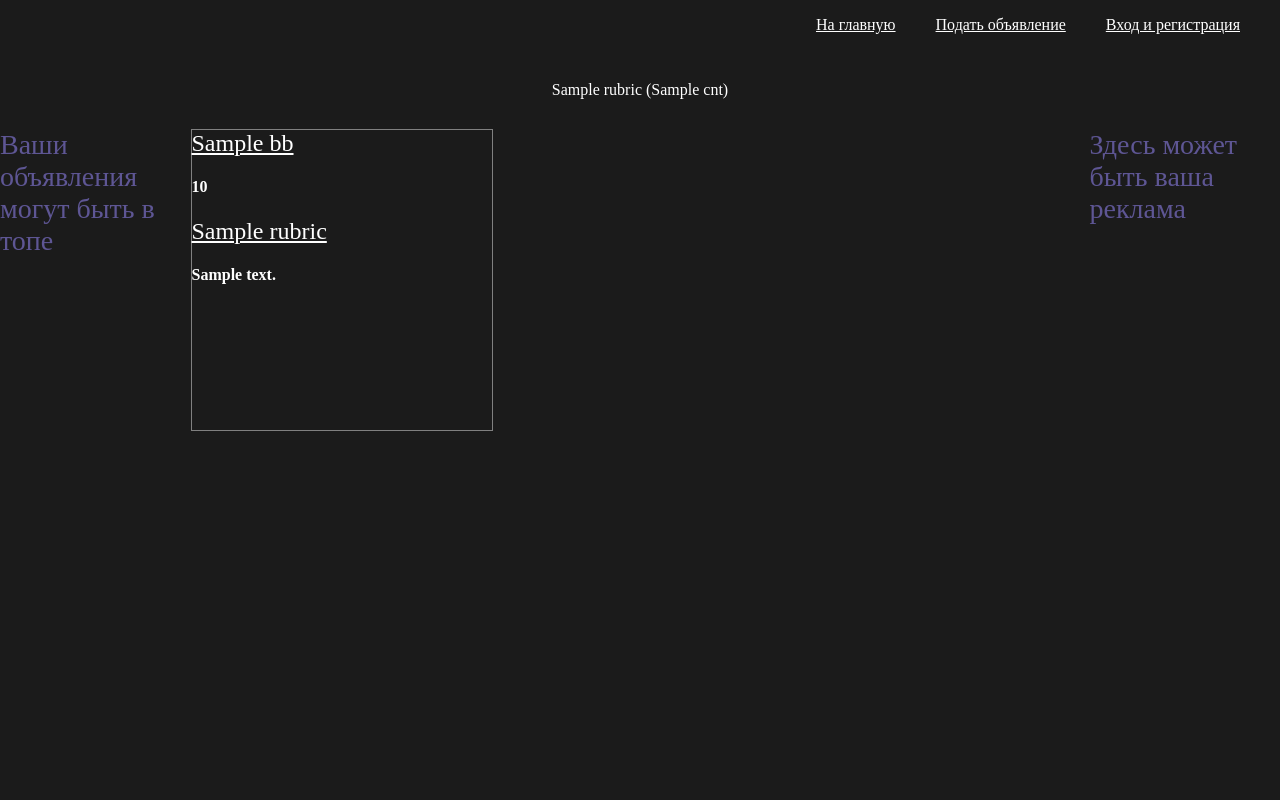
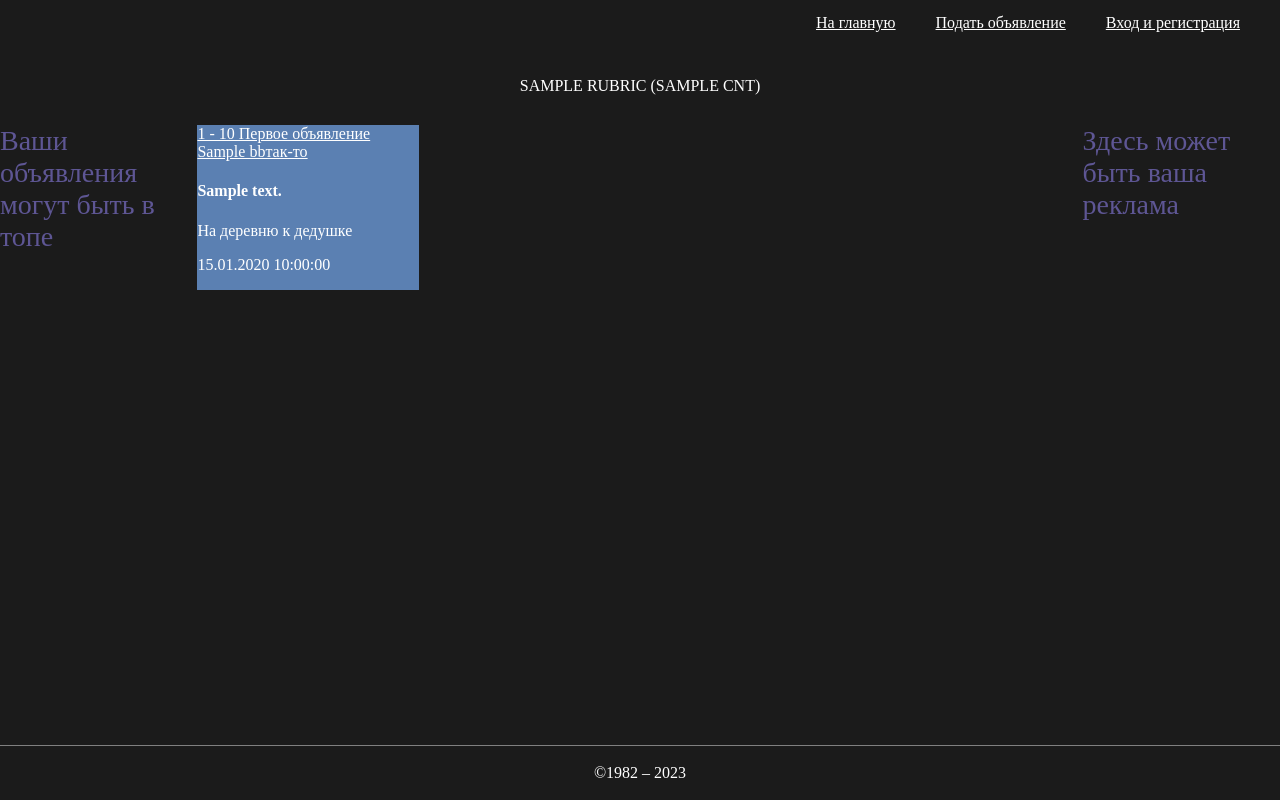
Before and after one commit to BakiyevaV/samplesite, a Django app: template templates/index.html in a window 1280 px wide. Run offline with Django 4.2, Linux system fonts and the light colour scheme; the template is opened without the code that fills it: most values are stand-ins (such as "Sample title", 1, 10 or a date in 2020).

Commit message:
Added cw for 18Jan

```diff
--- a/static/style.css
+++ b/static/style.css
@@ -121,3 +121,12 @@
     flex-direction: row;
     gap: 50px;
 }
+.b1 {
+    background-color: #5b80b2;
+}
+.b2 {
+    background-color: #575757;
+}
+.b3 {
+    background-color: #ffffcc;
+}
--- a/templates/bb.html
+++ b/templates/bb.html
@@ -2,8 +2,8 @@
 
 {% block content %}
 <h2>{{bb.get_kind_display}}:</h2>
-<h2>{{bb.title}}</h2>
-<h1>{{bb.price}}</h1>
+<h2>{{bb.title|capfirst}}</h2>
+<h1>{{bb.price|default:"У товара нет цены"}}</h1>
 <h3>{{bb.content}}</h3>
 <h4>{{bb.published}}<br></h4>
 
--- a/templates/index.html
+++ b/templates/index.html
@@ -2,13 +2,29 @@
 
 {% block content %}
 <div class="grid">
-{% for bb in bbs %}
-    <div class = 'content'>
-        <a href = "{% url 'bboard:get_detail' bb.pk %}">{{bb.title}}</a>
-        <h4>{{bb.price}}</h4>
-        <a href = "{% url 'bboard:by_rubric' bb.rubric.pk %}">{{bb.rubric.name}}</a>
-        <h4>{{bb.content}}</h4>
+{% for bb in bbs|dictsort:'price' %}
+    <div  class="{% cycle 'b1' 'b2' 'b3' %}">
+        {% url 'bboard:get_detail' bb.pk as urla %}
+        <a href = "{{urla}}">
+        {{ forloop.counter }} - {{bb.price}}
+            {% if forloop.first %}
+            Первое объявление
+            {% elif forloop.last %}
+            Последнее объявление
+            {% endif %}
+        </a>
+        {% ifchanged bb.rubric.name %}
+
+        <a href = "{% url 'bboard:by_rubric' bb.rubric.pk %}">{{bb.title|add:'так-то'}}</a>
+
+        {% endifchanged %}
+        <h4>{{bb.content|cut:'е'}}</h4>
+        {% firstof bb.phone bb.email 'На деревню к дедушке' %}
+        <p>{{bb.published|date:"d.m.Y H:i:s"}}</p>
     </div>
+    {% empty %}
+    <p>Нет объявлений!</p>
 {% endfor %}
+
 </div>
 {% endblock %}
--- a/templates/layout/basic.html
+++ b/templates/layout/basic.html
@@ -15,7 +15,14 @@
     </header>
     <div class = 'rubrics'>
      {% for rubric in rubrics %}
-        <a href="{#% url 'bboard:by_rubric' rubric.pk %#}{{ rubric.get_absolute_url }}">{{ rubric }} ({{rubric.cnt}})</a>
+        {% with bb_count=rubric.cnt %}
+        <a href="{#% url 'bboard:by_rubric' rubric.pk %#}{{ rubric.get_absolute_url }}">
+            {% filter force_escape|upper %}
+            {{ rubric }} ({{bb_count}})
+            {% endfilter %}
+
+        </a>
+        {% endwith %}
     {% endfor %}
     </div>
     <div class = "main">
@@ -26,5 +33,6 @@
         </section>
         <div class = 'advert'>Здесь может быть ваша реклама</div>
     </div>
+    <footer>&copy;1982 &ndash; {% now 'Y' %}</footer>
 </body>
 </html>
```
